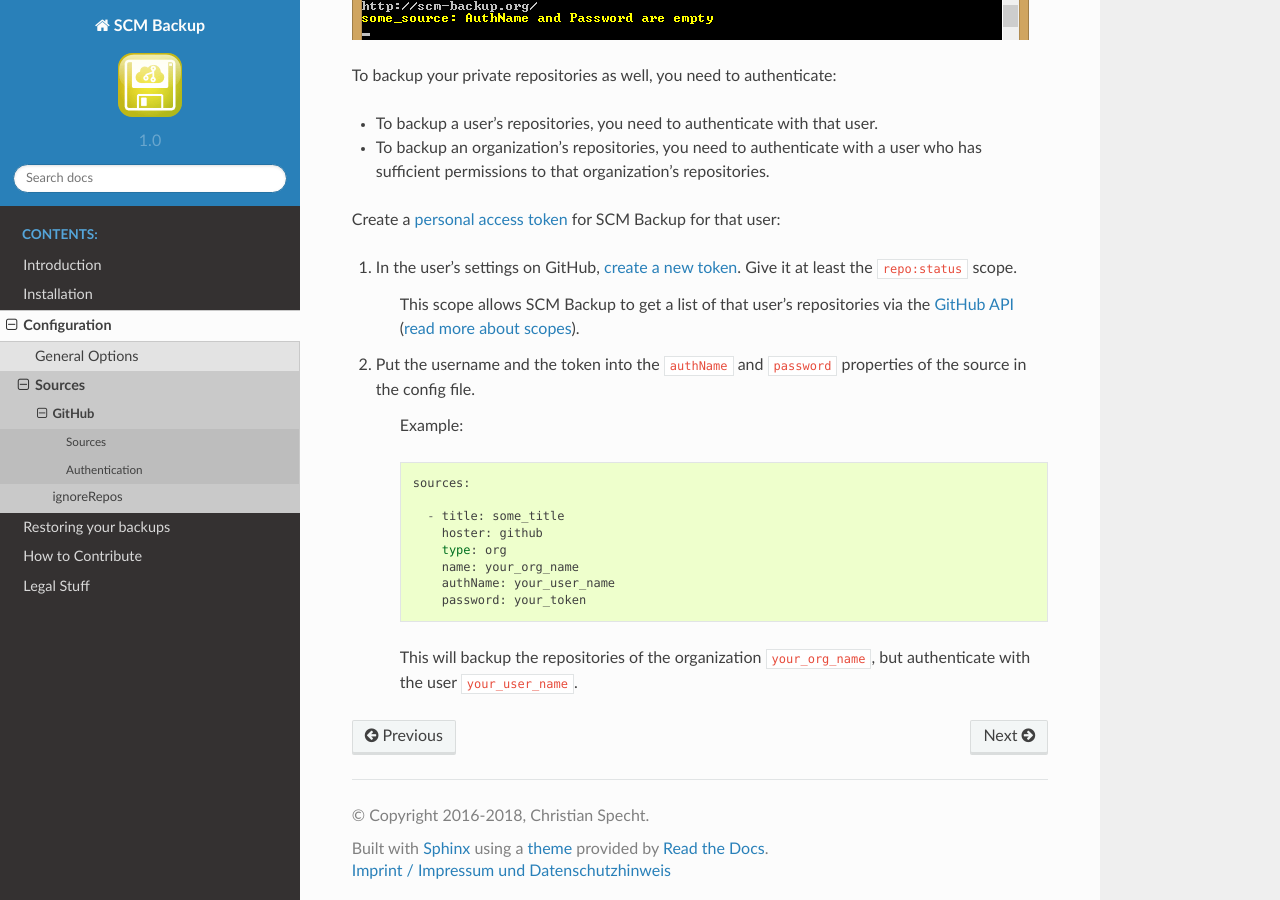
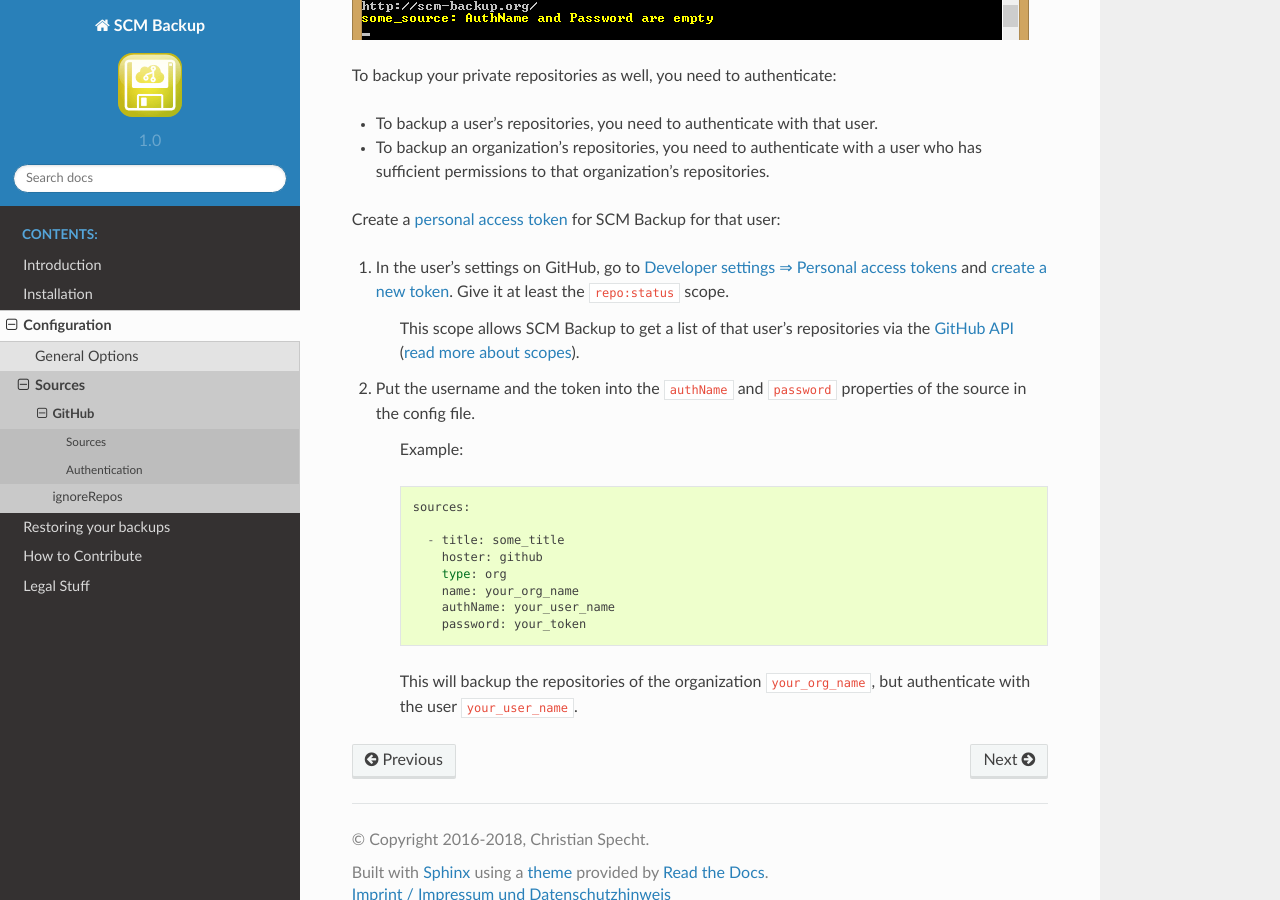
Before and after one commit to christianspecht/scm-backup-docs, a Sphinx documentation site: the page built from source/config-github.rst, in a window 1280 px wide and 900 px high, scrolled down 774 px. Built offline with Sphinx 7.4.7 and the Read the Docs theme 2.0.0, drawn with Linux system fonts in a browser that asks for light colours.

Commit message:
clarify "personal access token" settings

```diff
--- a/source/config-github.rst
+++ b/source/config-github.rst
@@ -36,7 +36,7 @@ To backup your private repositories as well, you need to authenticate:
 
 Create a `personal access token <https://github.com/blog/1509-personal-api-tokens>`_ for SCM Backup for that user:
 
-#. In the user's settings on GitHub, `create a new token <https://github.com/settings/tokens/new>`_. Give it at least the ``repo:status`` scope.
+#. In the user's settings on GitHub, go to `Developer settings ⇒ Personal access tokens <https://github.com/settings/tokens>`_ and `create a new token <https://github.com/settings/tokens/new>`_. Give it at least the ``repo:status`` scope.
 
     This scope allows SCM Backup to get a list of that user's repositories via the `GitHub API <https://developer.github.com/v3/>`_ (`read more about scopes <https://developer.github.com/apps/building-oauth-apps/scopes-for-oauth-apps/>`_).
 
```
